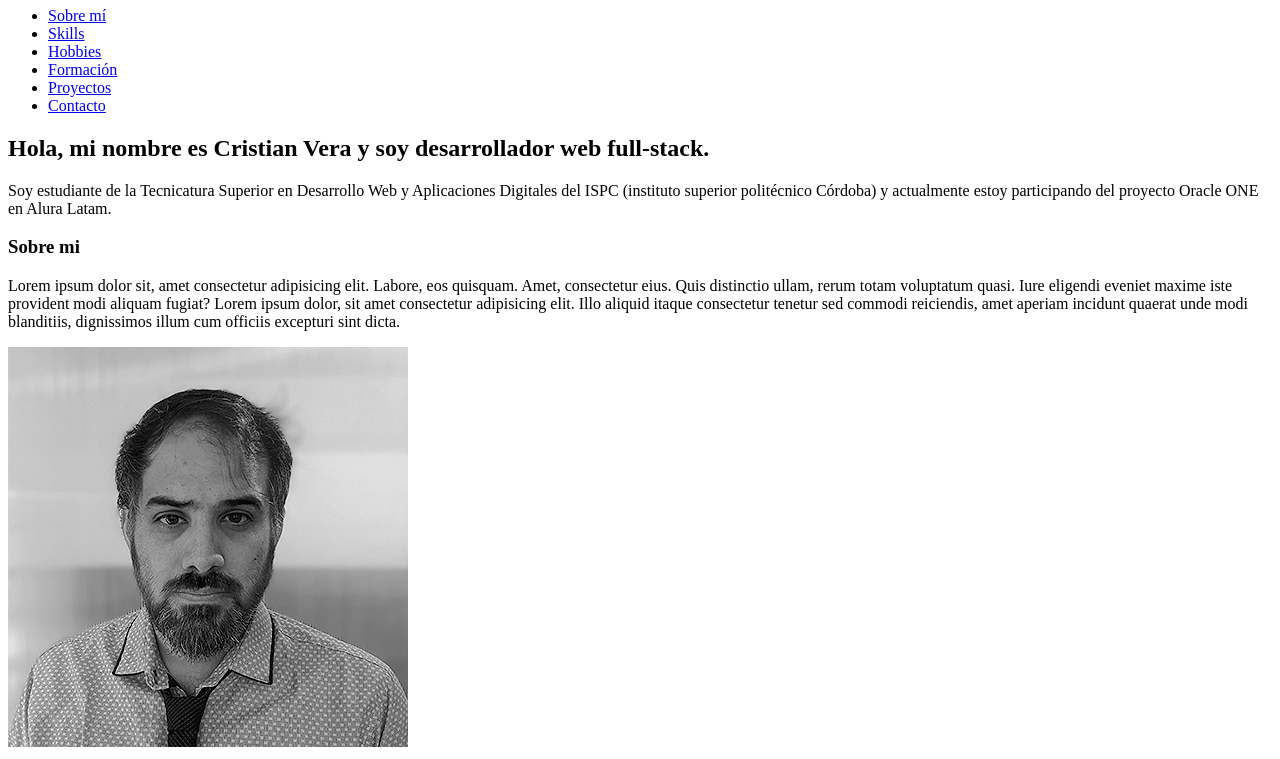
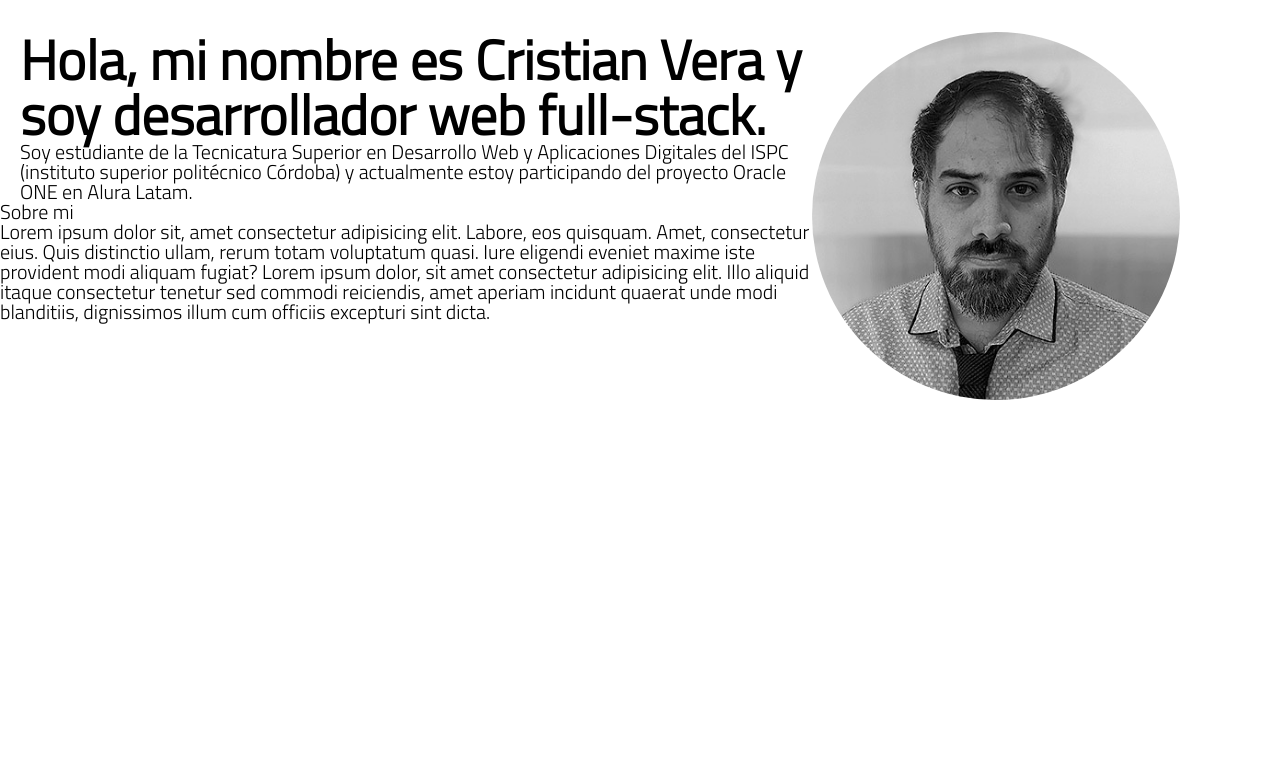
Before and after one commit to veracristian89/portafolio-web, a plain HTML site: page index.html in a window 1280 px wide. Shown: the part 74-833 px from the top of the page. After the commit the page ends 800 px from the top, so only its background shows below. Drawn offline with Linux system fonts and the light colour scheme.

Commit message:
se agrega reset.css, se modifica index para acomodar divs y se comienza a modificar style.css

```diff
--- /dev/null
+++ b/css/reset.css
@@ -0,0 +1,48 @@
+/* http://meyerweb.com/eric/tools/css/reset/
+   v2.0 | 20110126
+   License: none (public domain)
+*/
+
+html, body, div, span, applet, object, iframe,
+h1, h2, h3, h4, h5, h6, p, blockquote, pre,
+a, abbr, acronym, address, big, cite, code,
+del, dfn, em, img, ins, kbd, q, s, samp,
+small, strike, strong, sub, sup, tt, var,
+b, u, i, center,
+dl, dt, dd, ol, ul, li,
+fieldset, form, label, legend,
+table, caption, tbody, tfoot, thead, tr, th, td,
+article, aside, canvas, details, embed,
+figure, figcaption, footer, header, hgroup,
+menu, nav, output, ruby, section, summary,
+time, mark, audio, video {
+	margin: 0;
+	padding: 0;
+	border: 0;
+	font-size: 100%;
+	font: inherit;
+	vertical-align: baseline;
+}
+/* HTML5 display-role reset for older browsers */
+article, aside, details, figcaption, figure,
+footer, header, hgroup, menu, nav, section {
+	display: block;
+}
+body {
+	line-height: 1;
+}
+ol, ul {
+	list-style: none;
+}
+blockquote, q {
+	quotes: none;
+}
+blockquote:before, blockquote:after,
+q:before, q:after {
+	content: '';
+	content: none;
+}
+table {
+	border-collapse: collapse;
+	border-spacing: 0;
+}
--- a/css/style.css
+++ b/css/style.css
@@ -0,0 +1,47 @@
+body{
+    font-family: 'Titillium Web', sans-serif;
+    font-size: 20px;
+}
+
+.nombre{
+    margin: 20px 20px;
+    font-size: 16px;
+    font-weight: bold;
+    display: inline-block;
+}
+
+/*propiedades del nav*/
+
+nav{
+    float: right;
+    margin: 20px 20px;
+    font-size: 16px;
+    display: inline-block;
+}
+
+ul a{
+    color: #000000;
+    text-decoration: none;
+}
+
+ul li{
+    margin: 0 10px;
+    display: inline-block;
+}
+
+/*propiedades de la presentacion*/
+.presentacion{
+    margin-top: 50px;
+    margin-left: 20px;
+}
+
+.presentacion h2{
+    font-size: 55px;
+    font-weight: bold;
+}
+.foto-perfil{
+    width: 368px;
+    float: right;
+    border-radius: 50%;
+    margin-right: 100px;
+}
--- a/index.html
+++ b/index.html
@@ -6,7 +6,11 @@
         <meta http-equiv="X-UA-Compatible" content="IE=edge">
         <meta name="viewport" content="width=device-width, initial-scale=1.0">
         <title>Cristian Vera</title>
+        <link rel="stylesheet" href="css/reset.css">
         <link rel="stylesheet" href="css/style.css">
+        <link rel="preconnect" href="https://fonts.googleapis.com">
+        <link rel="preconnect" href="https://fonts.gstatic.com" crossorigin>
+        <link href="https://fonts.googleapis.com/css2?family=Titillium+Web:wght@300&display=swap" rel="stylesheet">
     </head>
 
     <body>
@@ -35,27 +39,21 @@
         <section>
 
             <div class="presentacion">
+                <img src="imagenes/Sin título-1.jpg" alt="foto de perfil" class="foto-perfil">
                 <h2>
                     Hola, mi nombre es Cristian Vera y soy desarrollador web full-stack.
                 </h2>
-            </div>
-
-            <div class="presentacion-menor">
                 <p>
                     Soy estudiante de la Tecnicatura Superior en Desarrollo Web y Aplicaciones Digitales del ISPC (instituto superior politécnico Córdoba) y actualmente estoy participando del proyecto Oracle ONE en Alura Latam.
                 </p>
             </div>
 
-            <div>
+            <div class="sobre-mi" id="sobre-mi">
                 <h3>Sobre mi</h3>
                 <p>
                     Lorem ipsum dolor sit, amet consectetur adipisicing elit. Labore, eos quisquam. Amet, consectetur eius. Quis distinctio ullam, rerum totam voluptatum quasi. Iure eligendi eveniet maxime iste provident modi aliquam fugiat?
                     Lorem ipsum dolor, sit amet consectetur adipisicing elit. Illo aliquid itaque consectetur tenetur sed commodi reiciendis, amet aperiam incidunt quaerat unde modi blanditiis, dignissimos illum cum officiis excepturi sint dicta.
                 </p>
-            </div>
-
-            <div class="foto">
-                <img src="imagenes/Sin título-1.jpg" alt="foto de perfil">
             </div>
 
         </section>
```
